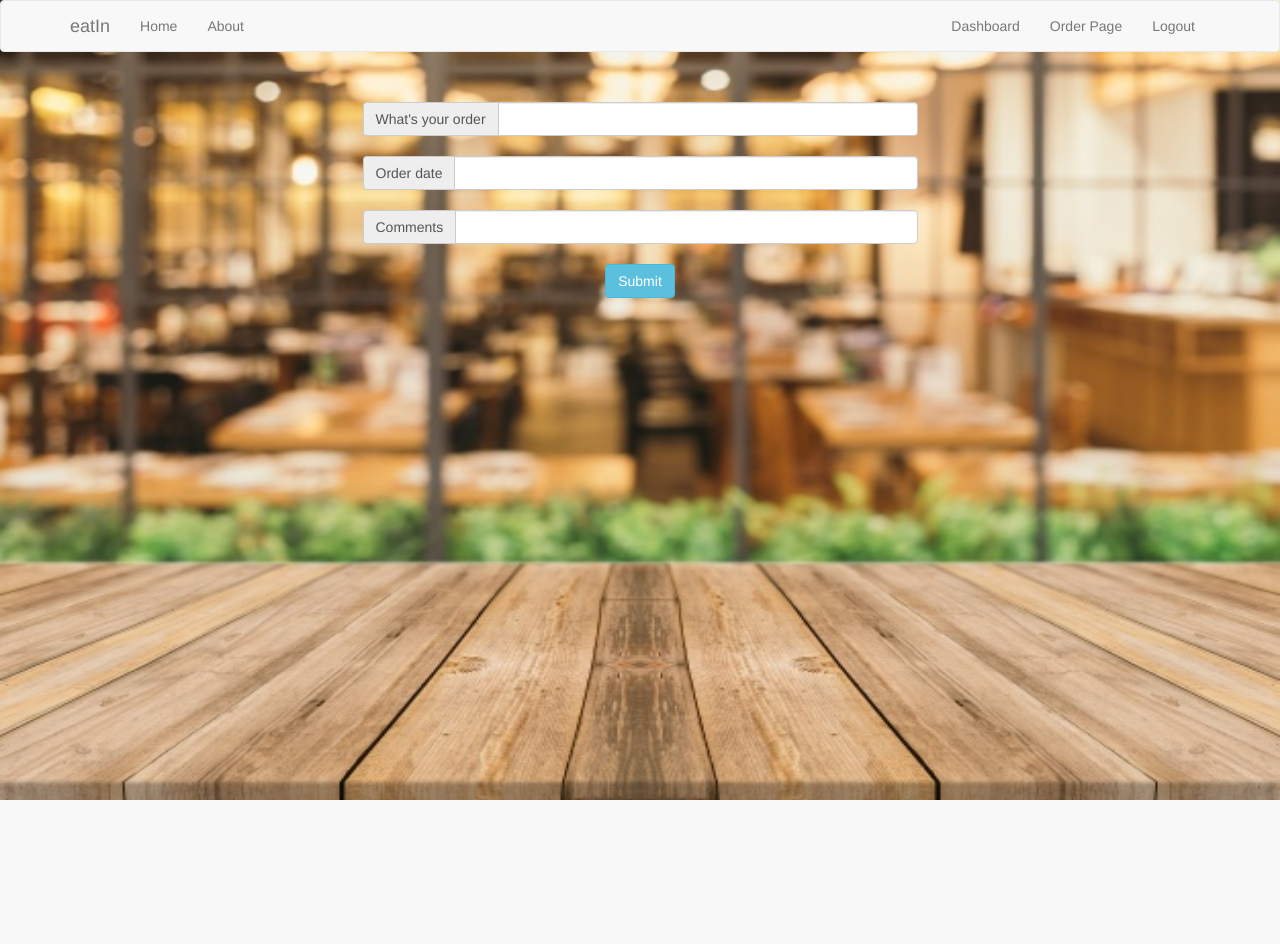
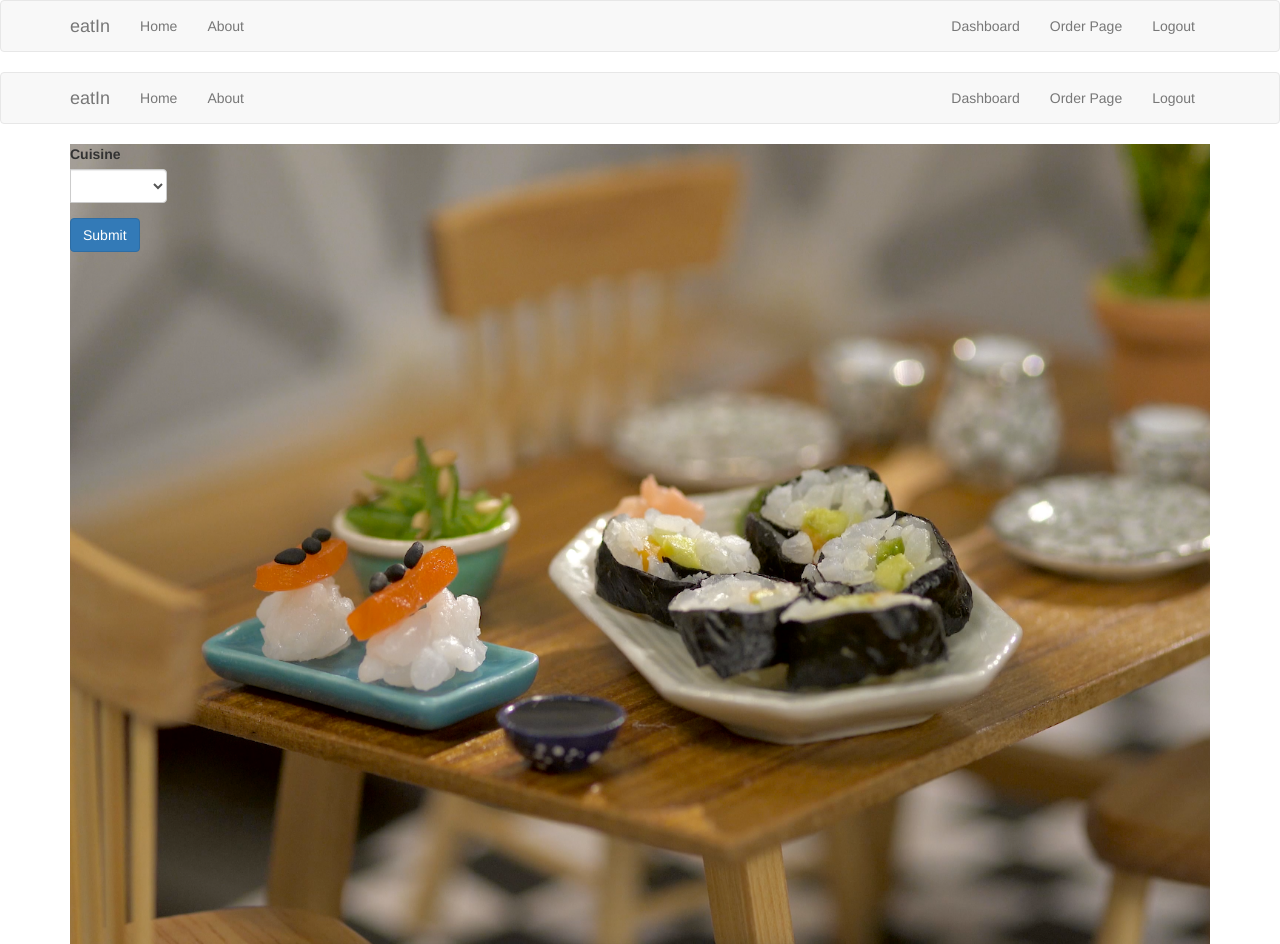
Before and after one commit to oya163/eatIn, a Flask app: page /orderpage in a window 1280 px wide. Before the commit the page ends 800 px from the top, so only its background shows below. Run offline with Flask 2, Linux system fonts and the light colour scheme; the visitor is signed in with stand-in values (Sample User, id 1); data that the repository does not hold is empty; some libraries are stand-ins or nearby versions.

Commit message:
building order pages

```diff
--- a/forms.py
+++ b/forms.py
@@ -47,14 +47,21 @@ class SignupForm(Form):
 
 
 class OrderPageForm(Form):
-    cuisineName = StringField('cuisine', [validators.Length(min=1, max=25)])
+    cuisine = SelectField('Cuisine', coerce = int)
+
+
     orderDate = StringField('datepicker')
     comments = StringField('comments', [validators.Length(min=1, max=50)])
 # END OrderPageForm
 
 
+class FindMealForm(Form):
+    cuisine = SelectField('Cuisine', coerce = int)
+# END FindMealForm
+
+
 class DashboardOrderForm(Form):
-    order_name = StringField('What\'s your order', [validators.Length(min=1, max=50)])
-    requested_date = DateField('Requested date', format='%m/%d/%Y')
-    comments = TextAreaField('Comments', [validators.Length(min=0)])
+    cuisine = SelectField('Pick a Cuisine', coerce = int)
+    #requested_date = DateField('Requested date', format='%m/%d/%Y')
+    #comments = TextAreaField('Comments', [validators.Length(min=0)])
 # END DashboardOrderForm
--- a/main.py
+++ b/main.py
@@ -110,7 +110,6 @@ def is_logged_in(f):
 # END is_logged_in
 
 
-#Dashboard
 @app.route('/dashboard')
 @app.route('/dashboard/')
 @is_logged_in
@@ -118,7 +117,7 @@ def dashboard():
     print session['userid'], session['custid'], session['chefid']
 
     # 2 lists of orders per user:
-    #   orders as a chef that the user has to carry
+    #   orders as a chef that the user has to carry out
     #   orders as a customer that the user is waiting for
     _orders_as_cust = []
     _orders_as_chef = []
@@ -132,21 +131,6 @@ def dashboard():
     return render_template('dashboard.html',
                            orders_as_cust = _orders_as_cust,
                            orders_as_chef = _orders_as_chef)
-    # #Get order history
-    # result = cur.execute("SELECT * FROM ORDERHISTORY")
-    #
-    # orders = cur.fetchall(result)
-    #
-    # if orders > 0:
-    #     return render_template('dashboard_order.html', orders=orders)
-    # else:
-    #     msg = "No order found!"
-    #     return  render_template('dashboard_order.html', msg=msg)
-    #
-    # # Close connection
-    # cur.close()
-
-    #return render_template('dashboard.html')
 # END dashboard
 
 
@@ -184,10 +168,16 @@ def signup():
 # END signup
 
 
-@app.route('/fooditem')
-@app.route('/fooditem/')
-def fooditem():
-    return render_template('fooditem.html')
+@app.route('/fooditem', methods=['GET', 'POST'])
+@app.route('/fooditem/', methods=['GET', 'POST'])
+@app.route('/fooditem/<foodid>', methods=['GET', 'POST'])
+def fooditem(foodid):
+    food = models.get_fooditem_by_id(int(foodid))
+    chefs = models.get_chefs_by_food_id(foodid)
+    print food
+
+    return render_template('fooditem.html', food = food,
+                                            chefs = chefs)
 
 
 @app.route('/orderhistory')
@@ -210,32 +200,48 @@ def contactus():
 
 @app.route('/orderpage', methods=['GET', 'POST'])
 def orderpage():
+    # to place an order:
+    #   - first pick a cuisine type
+    #   - then pick a meal
+    #   - then pick a chef and time
     form = forms.OrderPageForm(request.form)
-    if request.method == 'POST' and form.validate():
+    form.cuisine.choices = [(c.cuisineid, c.cuisine_name) for c in models.get_all_cuisines()]
+
+    if (request.method == 'POST' and form.validate()):
         return render_template('orderpage.html')
-    return render_template('orderpage.html', form=form)
+
+    return render_template('orderpage.html', form = form)
 
 
 @app.route('/dashboard_order', methods=['GET', 'POST'])
+@app.route('/dashboard_order/', methods=['GET', 'POST'])
 @is_logged_in
 def dashboard_order():
     form = forms.DashboardOrderForm(request.form)
-    if request.method == 'POST' and form.validate():
-        order_name = form.order_name.data
-        requested_date = form.requested_date.data
-        comments = form.comments.data
-        '''
-        When order food is clicked
-        page containing chef list based on the location
-        should be displayed
-        '''
-        return redirect(url_for('cheflist'))
-    return render_template('dashboard_order.html', form=form)
+    form.cuisine.choices = [(c.cuisineid, c.cuisine_name) for c in models.get_all_cuisines()]
+
+    if (request.method == 'POST' and form.validate()):
+        cuisineid = form.cuisine.data
+        print cuisineid
+        foods = models.get_fooditems_by_cuisine_id(cuisineid)
+
+        return render_template('dashboard_order.html', form = form,
+                                                       foods = foods)
+
+    return render_template('dashboard_order.html', form = form,
+                                                   foods = [])
 
 @app.route('/cheflist', methods=['GET', 'POST'])
 def cheflist():
     return render_template('cheflist.html')
 
 
+@app.route('/meallist', methods=['GET', 'POST'])
+@app.route('/meallist/', methods=['GET', 'POST'])
+def meallist():
+    return render_template('cheflist.html')
+
+
+
 if __name__ == '__main__':
     app.run(host = "127.0.0.1", port = 5050, debug = True)
--- a/models.py
+++ b/models.py
@@ -1,6 +1,10 @@
 from flask import Flask
 from flask_sqlalchemy import SQLAlchemy
+
 from sqlalchemy import text
+from sqlalchemy import join
+from sqlalchemy import select
+from sqlalchemy.sql import text
 
 from config import *
 
@@ -100,6 +104,38 @@ def get_chef_specials_by_chef_id(_chefid):
 
     return cuisines
 # END get_chef_specials_by_chef_id
+
+def get_chefs_by_cuisine_id(_cuisineid):
+    stmt = "SELECT * " \
+           "FROM chefspecial JOIN chef ON chefspecial.chefid = chef.chefid " \
+           "WHERE cuisineid = %s" % (str(_cuisineid))
+    # print stmt
+
+    res = db.engine.execute(text(stmt))
+    chefs = []
+    for r in res:
+        chefs.append(r)
+
+    return chefs
+# END get_chefs_by_cuisine_id
+
+# return format is: [userid, chefid, fname, lname, countryid, countryname]
+def get_chefs_by_food_id(_foodid):
+    stmt = "SELECT chef.userid, chef.chefid, user.fname, user.lname, country.countryid, country.countryname " \
+           "FROM (((chefspecial JOIN chef ON chefspecial.chefid = chef.chefid) " \
+           "  JOIN cuisineitem ON cuisineitem.cuisineid = chefspecial.cuisineid) " \
+           "  JOIN user ON user.userid = chef.userid) " \
+           "  JOIN country ON chef.countryid = country.countryid " \
+           "WHERE cuisineitem.foodid = %s" % (_foodid)
+    # print stmt
+
+    res = db.engine.execute(text(stmt))
+    chefs = []
+    for r in res:
+        chefs.append(r)
+
+    return chefs
+# END get_chefs_by_food_id
 
 
 class Country(db.Model):
@@ -214,6 +250,11 @@ class FoodItem(db.Model):
         return '<FoodID %r>' % self.foodid
 # END FoodItem
 
+def get_fooditem_by_id(_foodid):
+    food = FoodItem.query.filter_by(foodid = _foodid).first()
+    return food
+# END get_fooditem_by_id
+
 def get_all_fooditems():
     return FoodItem.query.order_by(FoodItem.foodname).all()
 # END get_all_fooditems
@@ -232,6 +273,24 @@ class CuisineItem(db.Model):
     def __repr__(self):
         return '<FoodID %r CuisineID %r>' % (self.foodid, self.cuisineid)
 # END CuisineItem
+
+# This actually doesn't return a list of FoodItem objects, but instead a list
+# with indicies that correspond to the column numbers from executing the sql
+# query below through mysql. This is because we are executing a raw SQL stmt
+# without any mapping to the ORM.
+def get_fooditems_by_cuisine_id(_cuisineid):
+    stmt = "SELECT * " \
+           "FROM cuisineitem JOIN fooditem ON cuisineitem.foodid = fooditem.foodid " \
+           "WHERE cuisineid = %s" % (str(_cuisineid))
+    # print stmt
+
+    res = db.engine.execute(text(stmt))
+    foods = []
+    for r in res:
+        foods.append(r)
+
+    return foods
+# END get_fooditems_by_cuisine_id
 
 
 class User(db.Model):
--- a/templates/orderpage.html
+++ b/templates/orderpage.html
@@ -1,50 +1,16 @@
-<!DOCTYPE html>
-<html lang="en">
-<head>
-    <meta charset="UTF-8">
-    <title>Order Page</title>
-    <link rel="stylesheet" type="text/css" href="https://maxcdn.bootstrapcdn.com/bootstrap/3.3.7/css/bootstrap.min.css">
-    <script src="{{url_for('static', filename='js/bootstrap.min.js')}}"></script>
-    <script src="https://ajax.googleapis.com/ajax/libs/jquery/3.2.1/jquery.min.js"></script>
-</head>
+{% include '/includes/_navbar.html' %}
+{% extends 'layout.html' %}
 
-<body style="background-image: url({{ url_for('static', filename='../static/img/orderbackground.jpg') }});background-size:100% 100vh">
-{% include '/includes/_navbar.html' %}
-    <div class="container" style="margin-top:50px;" align="center">
-        <div class="row">
-            <div class="input-group">
+{% block body %}
+    {% from "includes/_formhelpers.html" import render_field %}
+    <div class = "bg">
+        <form method="post" action="">
+            <div class="form-group">
+                <div class="input-group" aria-describedby="basic-addon3">
+                    {{ render_field(form.cuisine, class_="form-control") }}
+                </div>
             </div>
-            <div class="col-md-6 col-md-offset-3">
-                <form action="" method="POST">
-                    <div class="input-group">
-                        <span class="input-group-addon" id="basic-addon3">What's your order</span>
-                        <input type="text" class="form-control" name="cuisine" id="cuisine" aria-describedby="basic-addon3">
-                    </div>
-                    <br>
-                    <div class="input-group">
-                        <span class="input-group-addon" id="basic-addon3">Order date</span>
-                        <link rel="stylesheet" href="//code.jquery.com/ui/1.12.1/themes/base/jquery-ui.css">
-                        <script src="https://code.jquery.com/jquery-1.12.4.js"></script>
-                        <script src="https://code.jquery.com/ui/1.12.1/jquery-ui.js"></script>
-                        <script>
-                            $( function() {
-                                $( "#datepicker" ).datepicker();
-                            } );
-                        </script>
-                        <input type="text" class="form-control" name="datepicker" id="datepicker" aria-describedby="basic-addon3">
-
-                    </div>
-                    <br>
-                    <div class="input-group">
-                        <span class="input-group-addon" id="basic-addon3">Comments</span>
-                        <input type="text" class="form-control" name="comments" id="comments" aria-describedby="basic-addon3">
-                    </div>
-                    <br>
-                    <a class="btn btn-info" type="submit" href="/cheflist" role="button">Submit</a>
-                </form>
-            </div>
-        </div>
+            <p><input type="submit" class="btn btn-primary" value="Submit"> </p>
+        </form>
     </div>
-    <script src="https://maxcdn.bootstrapcdn.com/bootstrap/3.3.7/js/bootstrap.min.js" integrity="sha384-Tc5IQib027qvyjSMfHjOMaLkfuWVxZxUPnCJA7l2mCWNIpG9mGCD8wGNIcPD7Txa" crossorigin="anonymous"></script>
-</body>
-</html>
+{% endblock %}
```
Also changed, not shown: templates/dashboard_order.html (+22 -12 lines), templates/fooditem.html (+30 -44 lines).
